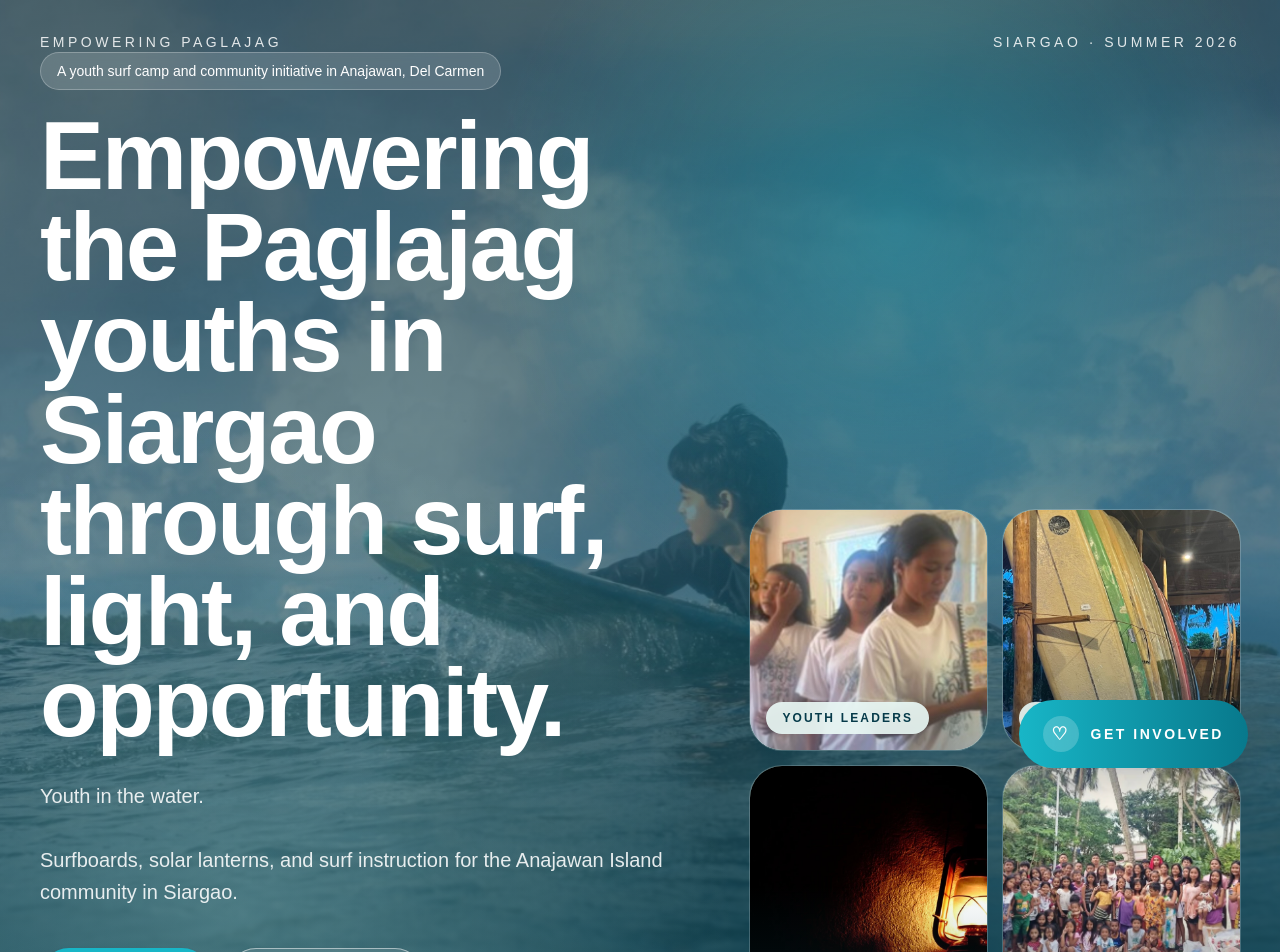
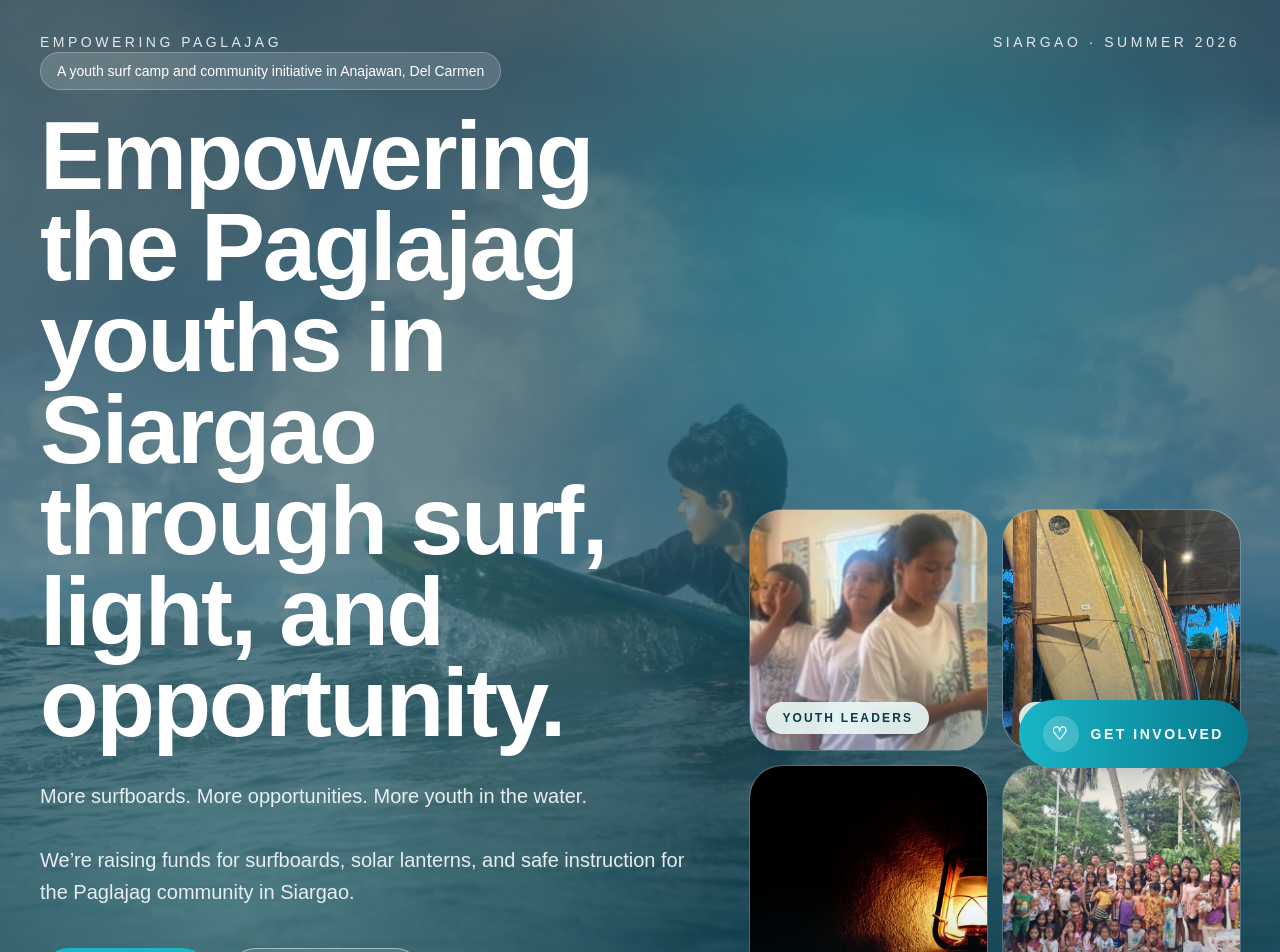
Before and after one commit to mikekerveillant/paglajag-surf, a Next.js app: page / in a window 1280 px wide. Shown: the top 952 px of the page. Built offline with nearby package versions, Linux system fonts and the light colour scheme.

Commit message:
Update surf camp website

```diff
--- a/app/page.tsx
+++ b/app/page.tsx
@@ -328,11 +328,10 @@ export default function SiargaoSurfCampLandingPage() {
               </h1>
 
               <p className="mt-8 max-w-2xl text-lg leading-8 text-white/88 md:text-xl">
-                Youth in the water.
+                More surfboards. More opportunities. More youth in the water.
                 <br />
                 <br />
-                Surfboards, solar lanterns, and surf instruction for the Anajawan Island community in Siargao.
-
+                We’re raising funds for surfboards, solar lanterns, and safe instruction for the Paglajag community in Siargao.
               </p>
 
               <div className="mt-10 flex flex-col gap-4 sm:flex-row">
```
